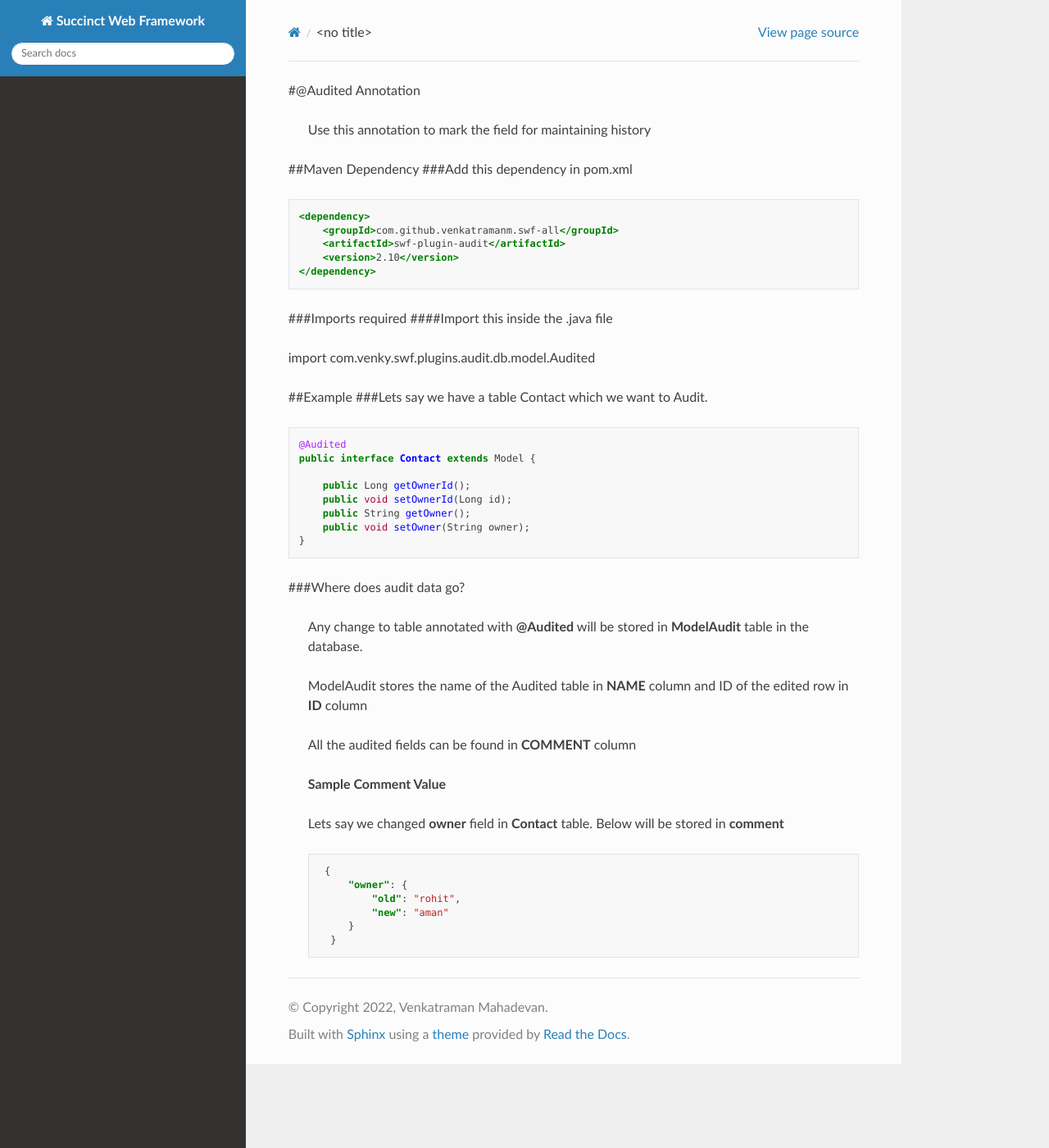
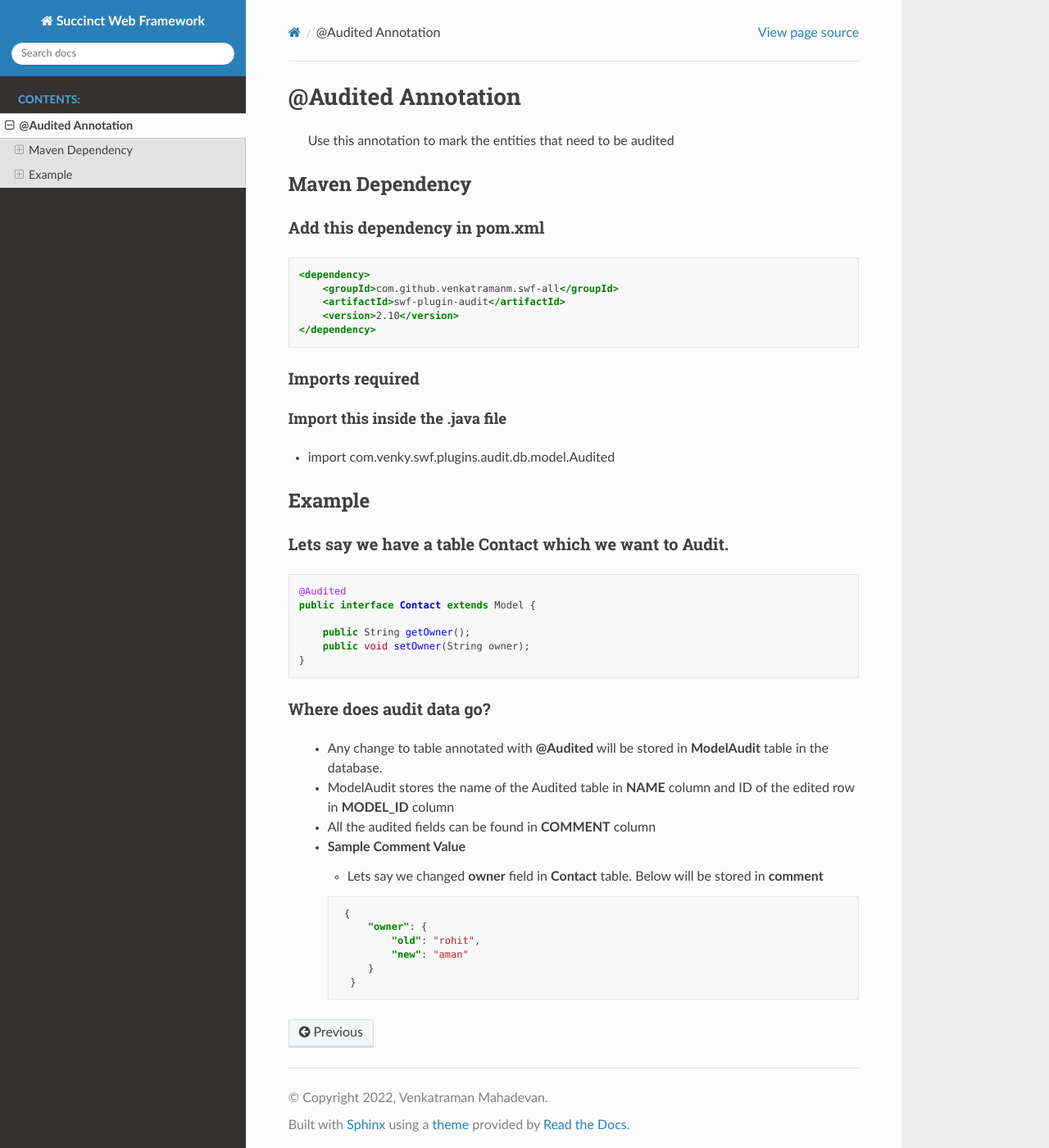
Before and after one commit to Open-Succinct-Community/swf-plugin-audit, a Sphinx documentation site: the page built from docs/usage/audit.md, in a window 1280 px wide and 1400 px high. Shown: the whole window at 82% size. Built offline with Sphinx 7.4.7 and the Read the Docs theme 2.0.0, drawn with Linux system fonts in a browser that asks for light colours; pages that are not in the unit, such as notebooks, are missing from menus.

Commit message:
Docs fixed

`````diff
--- a/docs/index.rst
+++ b/docs/index.rst
@@ -10,9 +10,7 @@ Welcome to Succinct Web Framework's documentation!
    :maxdepth: 2
    :caption: Contents:
 
-   usage/overview
-   usage/quickstart
-   usage/detailed
+   usage/audit.md
 
 
 Indices and tables
--- a/docs/usage/audit.md
+++ b/docs/usage/audit.md
@@ -1,8 +1,8 @@
-#@Audited Annotation
->Use this annotation to mark the field for maintaining history
+# @Audited Annotation
+>Use this annotation to mark the entities that need to be audited
 
-##Maven Dependency
-###Add this dependency in pom.xml
+## Maven Dependency
+### Add this dependency in pom.xml
 ````xml
 <dependency>
     <groupId>com.github.venkatramanm.swf-all</groupId>
@@ -11,26 +11,24 @@
 </dependency>
 
 ````
-###Imports required
-####Import this inside the .java file
+### Imports required
+#### Import this inside the .java file
 * import com.venky.swf.plugins.audit.db.model.Audited
 
-##Example
-###Lets say we have a table Contact which we want to Audit.
+## Example
+### Lets say we have a table Contact which we want to Audit.
 
 ````java
 @Audited
 public interface Contact extends Model {
 
-    public Long getOwnerId();
-    public void setOwnerId(Long id);
     public String getOwner();
     public void setOwner(String owner);
 }
 ````
-###Where does audit data go?
+### Where does audit data go?
 > - Any change to table annotated with **@Audited** will be stored in **ModelAudit** table in the database.
-> - ModelAudit stores the name of the Audited table in **NAME** column and ID of the edited row in **ID** column
+> - ModelAudit stores the name of the Audited table in **NAME** column and ID of the edited row in **MODEL_ID** column
 > - All the audited fields can be found in **COMMENT** column
 > - **Sample Comment Value**
 >   - Lets say we changed **owner** field in **Contact** table. Below will be stored in **comment**
`````
Also changed, not shown: 1 other file.
